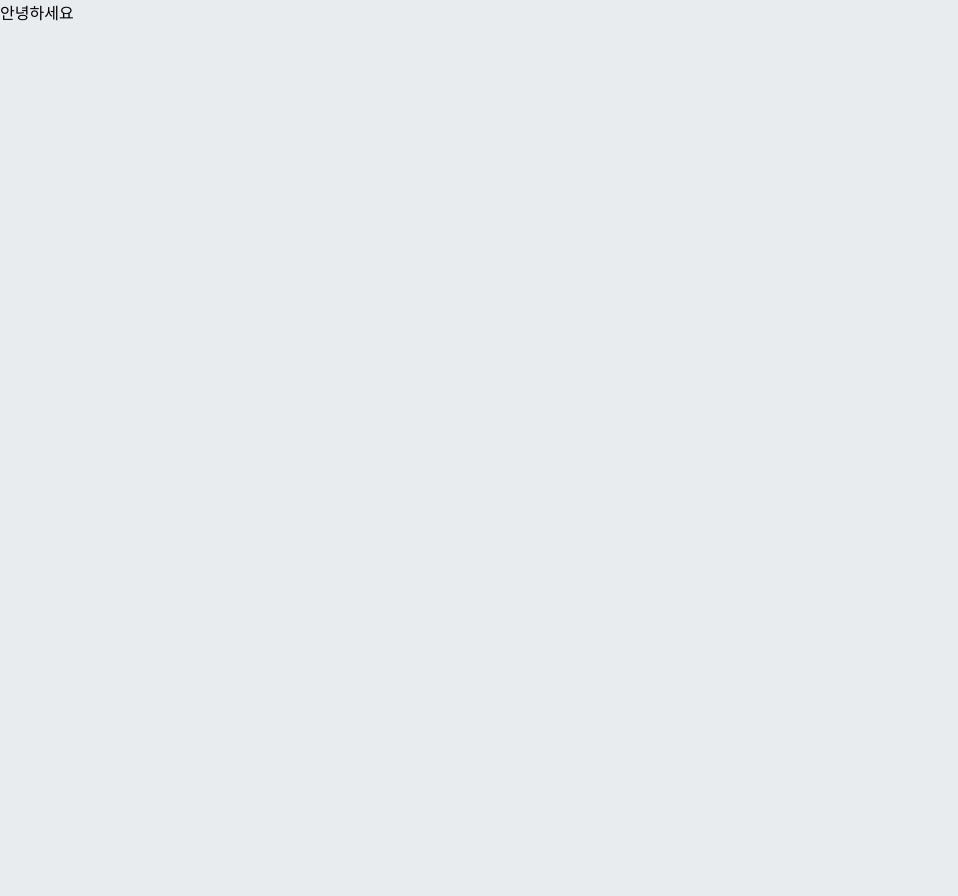
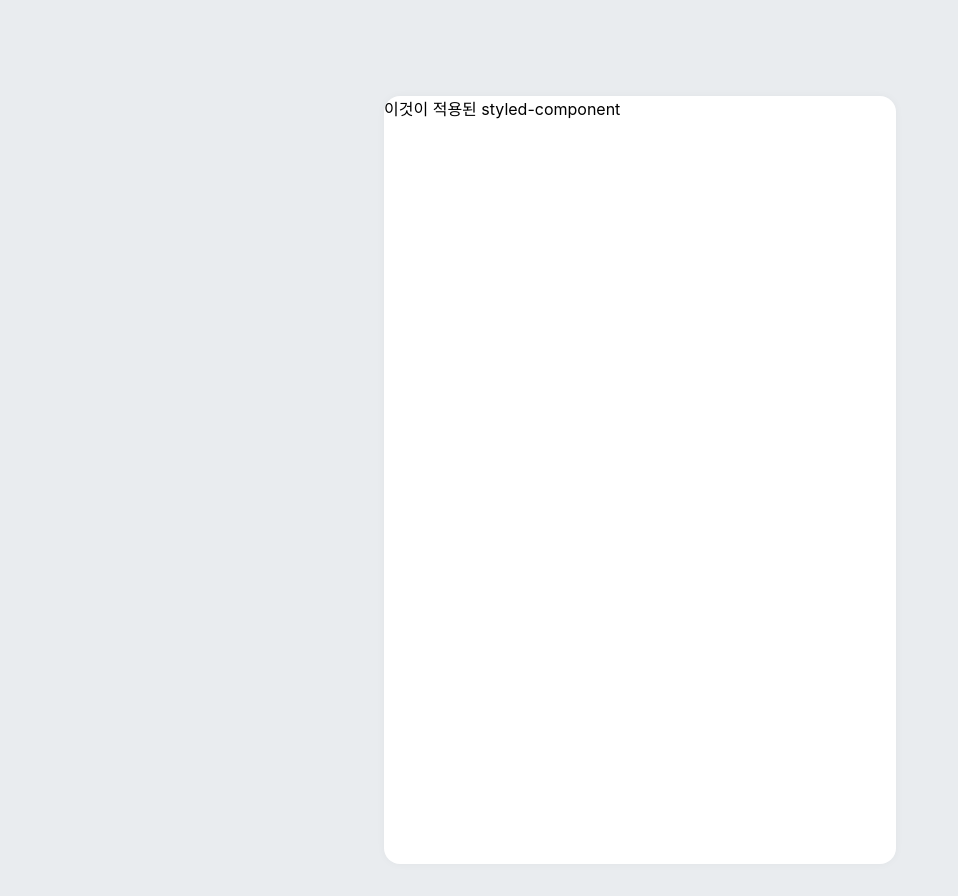
Before and after one commit to NewEgoDoc/real_todolist, a React (Create React App) app: page / in a window 1280 px wide. Shown: the whole page, without its empty margins (0-958 px from the left). Before the commit the page ends 800 px from the top, so only its background shows below. Built offline with nearby package versions, Linux system fonts and the light colour scheme.

Commit message:
TodoTemplate 컴포넌트를 만들어서 중앙에 정렬된 흰색 박스 보여주기

```diff
--- a/src/App.js
+++ b/src/App.js
@@ -1,6 +1,6 @@
 import React from 'react'
 import { createGlobalStyle } from 'styled-components'
-import './App.css';
+import TodoTemplate from './components/TodoTemplate'
 
 const GlobalStyle = createGlobalStyle`
   body {
@@ -12,7 +12,7 @@
   return (
     <>
       <GlobalStyle />
-      <div>안녕하세요</div>
+      <TodoTemplate>이것이 적용된 styled-component</TodoTemplate>
     </>
   );
 }
--- /dev/null
+++ b/src/components/TodoTemplate.js
@@ -0,0 +1,27 @@
+import React from 'react'
+import styled from 'styled-components'
+
+const TodoTemplateBlock = styled.div`
+  width: 512px;
+  height: 768px;
+
+  position: relative; /* 추후 박스 하단에 추가 버튼을 위치시키기 위한 설정 */
+  background: white;
+  border-radius: 16px;
+  box-shadow: 0 0 8px 0 rgba(0, 0, 0, 0.04);
+
+  margin: 0 auto; /* 페이지 중앙에 나타나도록 설정 */
+
+  margin-top: 96px;
+  margin-bottom: 32px;
+  display: flex;
+  flex-direction: column;
+`;
+
+function TodoTemplate({children}){
+    return (
+        <TodoTemplateBlock>{ children }</TodoTemplateBlock>
+    );
+}
+
+export default TodoTemplate;
```
Also changed, not shown: 1 other file (tests, documents, lock files or other folders).
